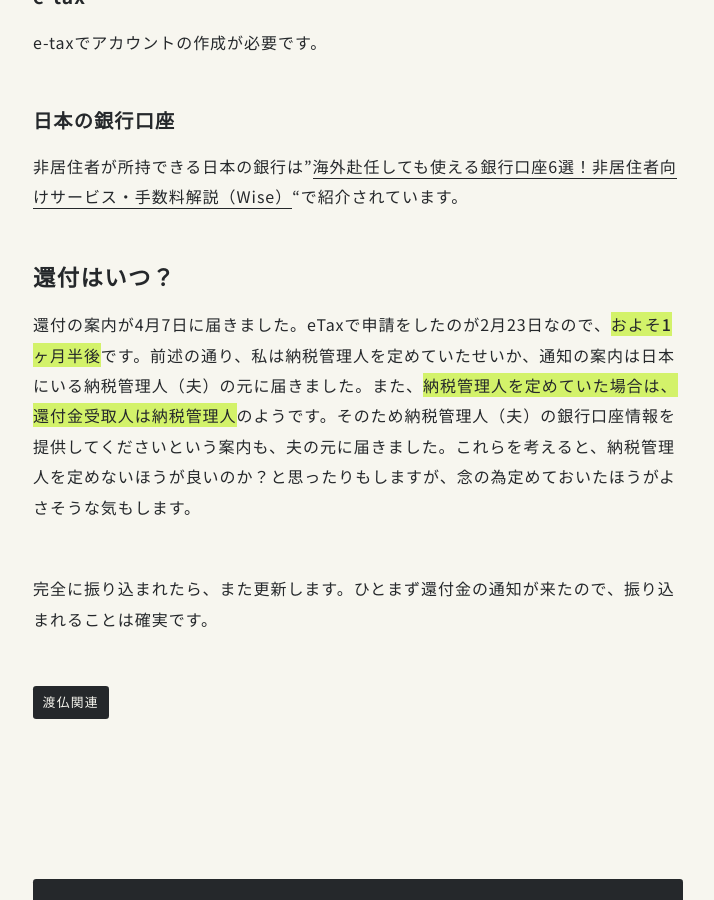
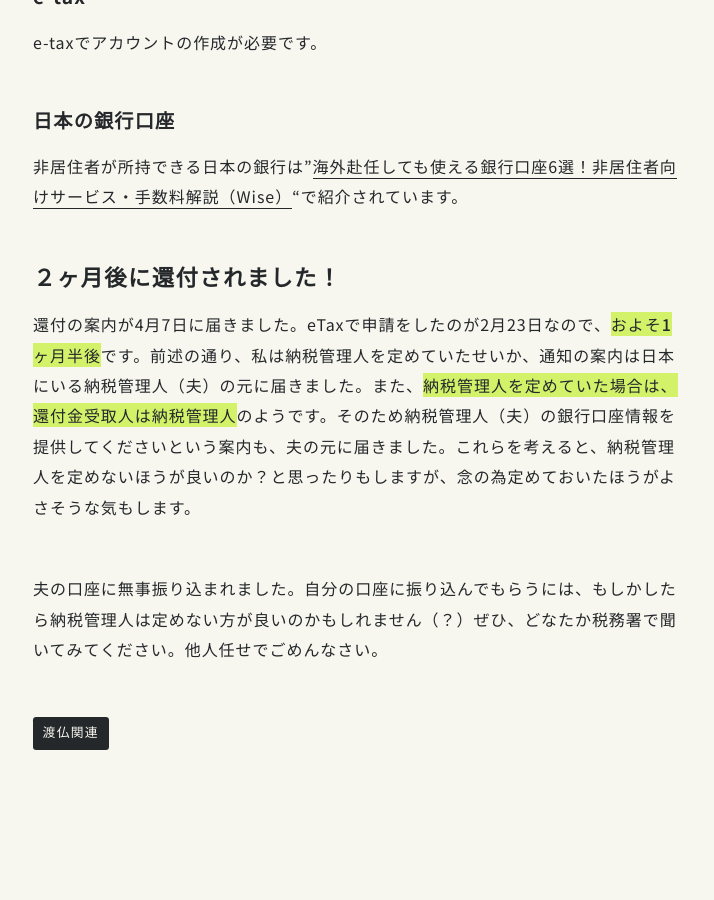
Before and after one commit to juri-ynym/blog, a Jekyll site: the page built from all_collections/_posts/2025-02-23-japan_tax_overseas.md, in a window 1280 px wide and 900 px high, scrolled down 6643 px. Shown: the whole window, without its empty margins (282-996 px from the left). Built offline with Jekyll 4.4.1, drawn with Linux system fonts in a browser that asks for light colours; nearby versions of some CDN libraries; some web fonts are replaced; comment, search, counter and statistics services are not loaded; some of the changed text lies outside the part shown.

Commit message:
Updated article

```diff
--- a/all_collections/_posts/2025-02-23-japan_tax_overseas.md
+++ b/all_collections/_posts/2025-02-23-japan_tax_overseas.md
@@ -1,14 +1,14 @@
 ---
 layout: post
 title: 【非居住者】海外からマイナンバーカードで確定申告できた
-description: 2024年から非居住者でもマイナカードを持てるようになったので、海外からe-taxでの確定申告を試してみました。e-tax上での提出は完了し、還付待ちの状況です。
+description: 2024年から非居住者でもマイナカードを持てるようになったので、海外からe-taxでの確定申告を試し、約２ヶ月後無事還付されました！
 date: 2025-04-07
 categories:
   - administration
 cat-name: 渡仏関連
 ---
 
-<span class="marker">フランスからe-tax（マイナンバーカード利用）で確定申告ができました！</span>そして、<span class="marker">1ヶ月半後に、還付金の案内も届きました！</span>非居住者の方が、マイナンバーカードを持てるようになったのは2024年。そのため情報が少なかったので、注意点などを、ここに書いておきます。<span class="marker">確定申告の方法は日本で行うときと全く同じなので、確定申告の詳しい方法を知りたい方は他のサイトを見てください。</span>
+<span class="marker">フランスからe-tax（マイナンバーカード利用）で確定申告ができました！</span>そして、<span class="marker">約2ヶ月後に、還付金も振り込まれました！</span>非居住者の方が、マイナンバーカードを持てるようになったのは2024年。そのため情報が少なかったので、注意点などを、ここに書いておきます。<span class="marker">確定申告の方法は日本で行うときと全く同じなので、確定申告の詳しい方法を知りたい方は他のサイトを見てください。</span>
 
 <div class="box_cus">
 <div class="cus_title">
@@ -114,7 +114,7 @@
 非居住者が所持できる日本の銀行は"[海外赴任しても使える銀行口座6選！非居住者向けサービス・手数料解説（Wise）](https://wise.com/jp/blog/moving-abroad-bank-account)"で紹介されています。
 
 
-## 還付はいつ？
+## ２ヶ月後に還付されました！
 還付の案内が4月7日に届きました。eTaxで申請をしたのが2月23日なので、<span class="marker">およそ1ヶ月半後</span>です。前述の通り、私は納税管理人を定めていたせいか、通知の案内は日本にいる納税管理人（夫）の元に届きました。また、<span class="marker">納税管理人を定めていた場合は、還付金受取人は納税管理人</span>のようです。そのため納税管理人（夫）の銀行口座情報を提供してくださいという案内も、夫の元に届きました。これらを考えると、納税管理人を定めないほうが良いのか？と思ったりもしますが、念の為定めておいたほうがよさそうな気もします。
 
-完全に振り込まれたら、また更新します。ひとまず還付金の通知が来たので、振り込まれることは確実です。
+夫の口座に無事振り込まれました。自分の口座に振り込んでもらうには、もしかしたら納税管理人は定めない方が良いのかもしれません（？）ぜひ、どなたか税務署で聞いてみてください。他人任せでごめんなさい。
```
Also changed, not shown: other parts of all_collections/_posts/2025-02-23-japan_tax_overseas.md (+1 -1 lines).
